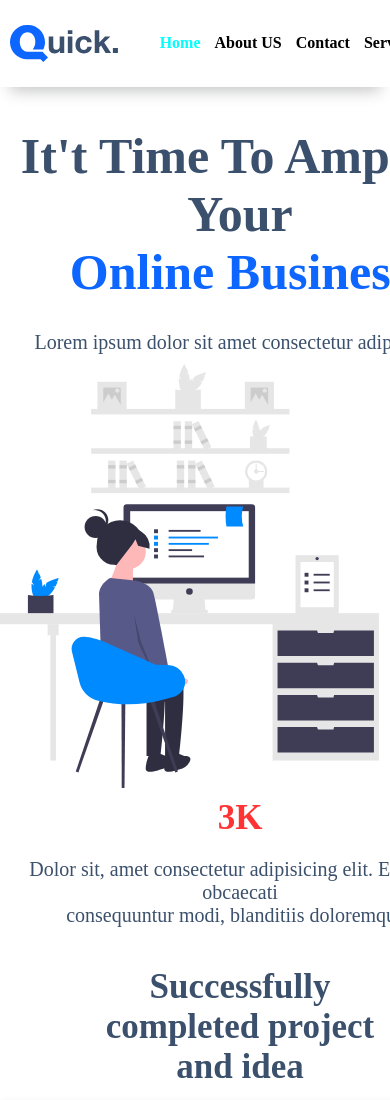
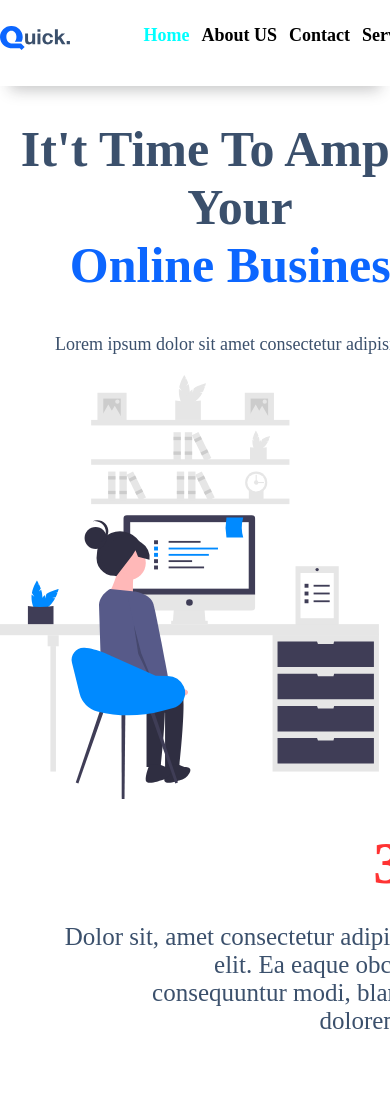
Before and after one commit to Little-F1sh/Quick-Assignment, a plain HTML site: page index.html in a window 390 px wide. Shown: the top 1100 px of the page. Drawn offline with Linux system fonts and the light colour scheme.

Commit message:
480 done

```diff
--- a/css/media-query.css
+++ b/css/media-query.css
@@ -1,81 +1,45 @@
-@media only screen and (max-width: 600px) {
+@media only screen and (min-width: 0px) and (max-width: 600px) {
   .container {
     width: 480px;
     margin: auto;
   }
-  /* nav bar */
-  nav {
-    line-height: 35px;
-    padding: 25px 0;
-    max-width: 600px;
-  }
-  .logo {
-    margin-left: 10px;
+  .logo{
+    margin-top: 10px;
   }
   .logo img {
-    display:block;
-    align-items: center;
     padding: 0 0 0 0;
+    width: 70px;
 
   }
   nav ul {
-    float: right;
-    padding: 0 0 0 0;
-    margin-right: 10px;
+    margin: 0;
+    padding: 0 0 15px 0;
+  }
+  nav ul li {
+
+    padding-right: 8px;
   }
   nav ul li a {
-      font-size: 16px;
-      font-weight: 400px;
-      padding: 5px 5px;
+
+    font-size: 18px;
+    padding: 0 0 0 0;
   }
-        /* about section */
-        main {
-          margin-left: 0;
+  .about-section {
+    padding: 80px 0 0 0;
   }
-
-        .about-section {
-          padding: 87px 0 0 0;
-
-        }
-
   .about-section h1 {
     font-size: 50px;
-
   }
-
   .about-section p {
-          font-size: 20px;
-          padding: 30px 0 10px 0;
+    font-size: 18px;
   }
-
   .image-section img {
-          padding: 0 0 0 0;
+    padding: 20px 0 0 0;
     max-width: 100%;
   }
-
   .coloum {
     width: 100%;
-
   }
-
-        .right-text {
-          padding: 0 0 0 0;
-        }
-
-        .feature {
-          padding: 10px 0 10px 0;
-        }
-
-        .coloum h1 {
-          font-size: 35px;
-          text-align: center;
-        }
-
-        .coloum p {
-          font-size: 20px;
-          text-align: center;
-        }
-
   .Box-content {
     flex-direction: column;
   }
```
Lines whose indentation alone changed are shown as unchanged.
